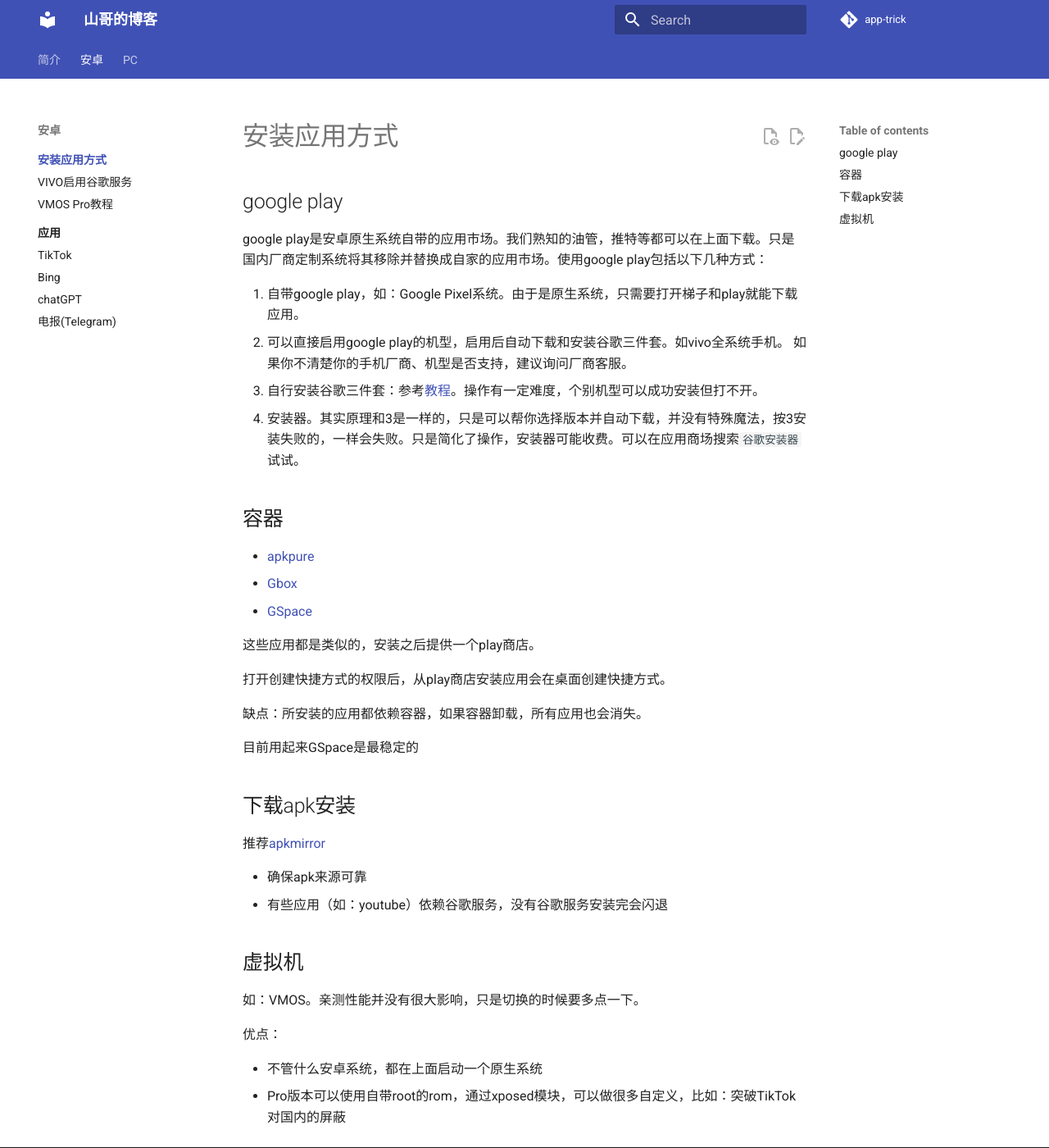
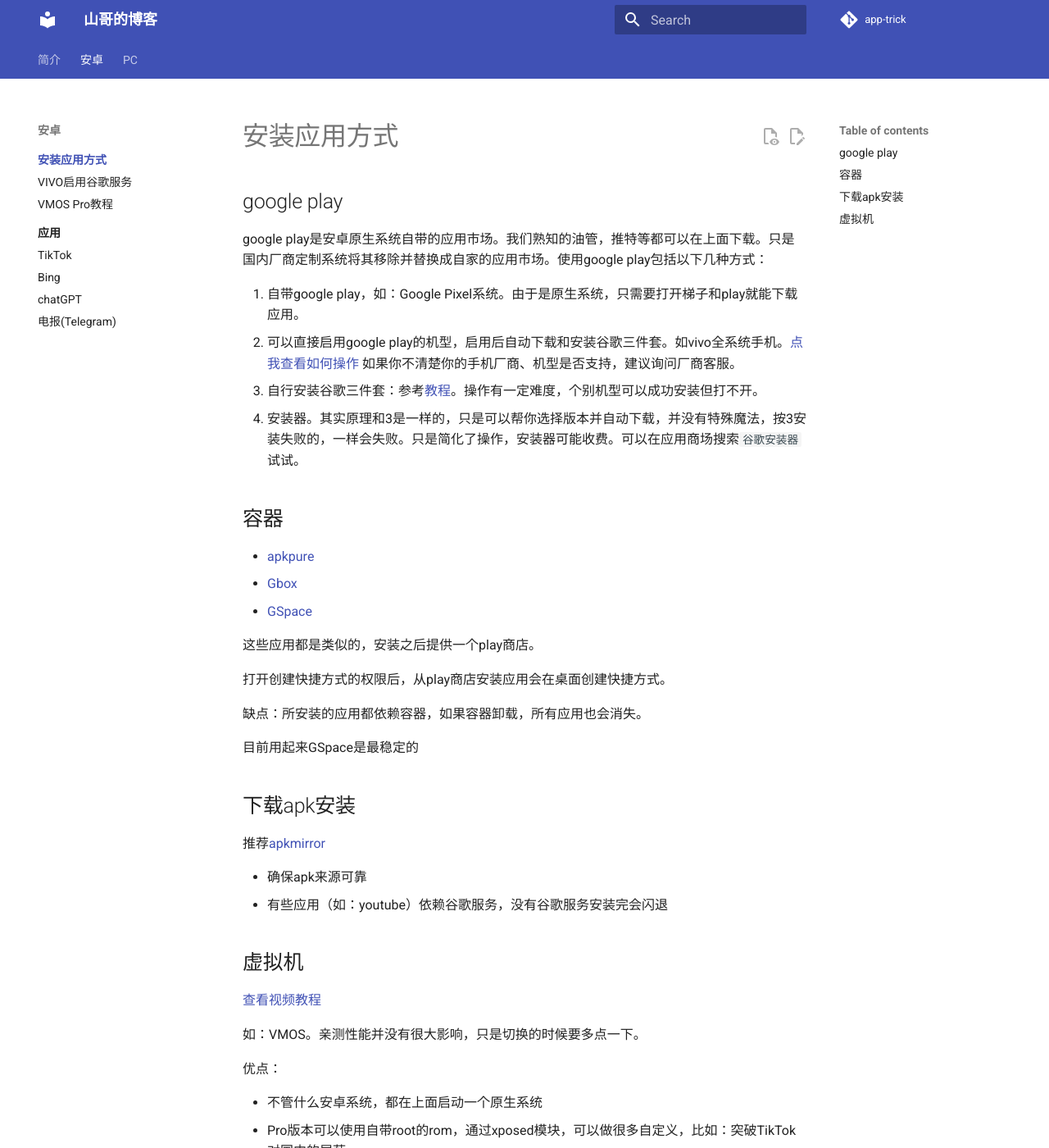
Before and after one commit to app-trick/app-trick.github.io, an MkDocs documentation site: the page built from docs/android/prepare/index.md, in a window 1280 px wide and 1400 px high. Shown: the whole window at 82% size. Built offline with MkDocs 1.6.1 and Material for MkDocs 9.7.7, drawn with Linux system fonts in a browser that asks for light colours; comment, search, counter and statistics services are not loaded.

Commit message:
Update index.md

```diff
--- a/docs/android/prepare/index.md
+++ b/docs/android/prepare/index.md
@@ -5,7 +5,7 @@
 google play是安卓原生系统自带的应用市场。我们熟知的油管，推特等都可以在上面下载。只是国内厂商定制系统将其移除并替换成自家的应用市场。使用google play包括以下几种方式：
 
 1. 自带google play，如：Google Pixel系统。由于是原生系统，只需要打开梯子和play就能下载应用。
-2. 可以直接启用google play的机型，启用后自动下载和安装谷歌三件套。如vivo全系统手机。
+2. 可以直接启用google play的机型，启用后自动下载和安装谷歌三件套。如vivo全系统手机。[点我查看如何操作](vivo.md)
    如果你不清楚你的手机厂商、机型是否支持，建议询问厂商客服。
 3. 自行安装谷歌三件套：参考[教程](https://github.com/hideuvpn/android-google-play-store)。操作有一定难度，个别机型可以成功安装但打不开。
 4. 安装器。其实原理和3是一样的，只是可以帮你选择版本并自动下载，并没有特殊魔法，按3安装失败的，一样会失败。只是简化了操作，安装器可能收费。可以在应用商场搜索`谷歌安装器`试试。
@@ -33,6 +33,8 @@
 
 ## 虚拟机
 
+[查看视频教程](vmos.md)
+
 如：VMOS。亲测性能并没有很大影响，只是切换的时候要多点一下。
 
 优点：
```
